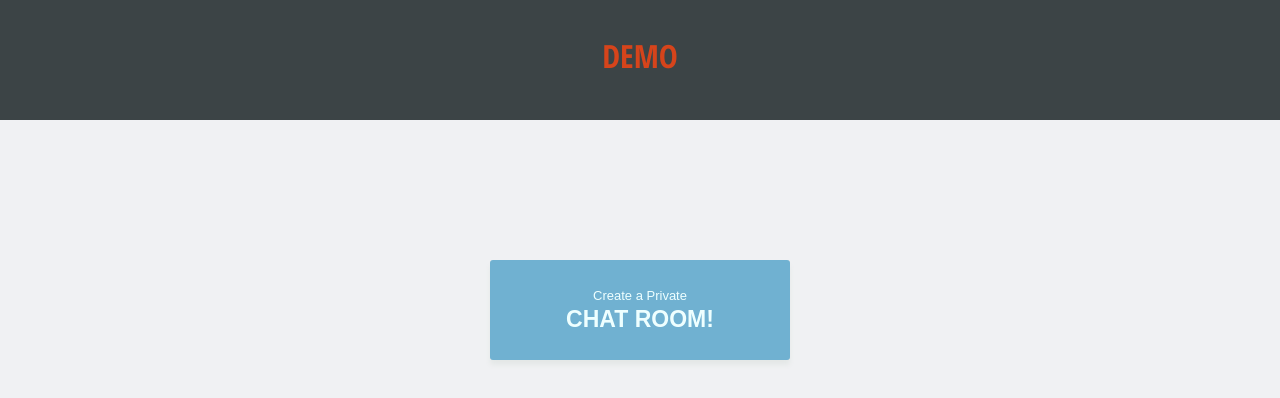
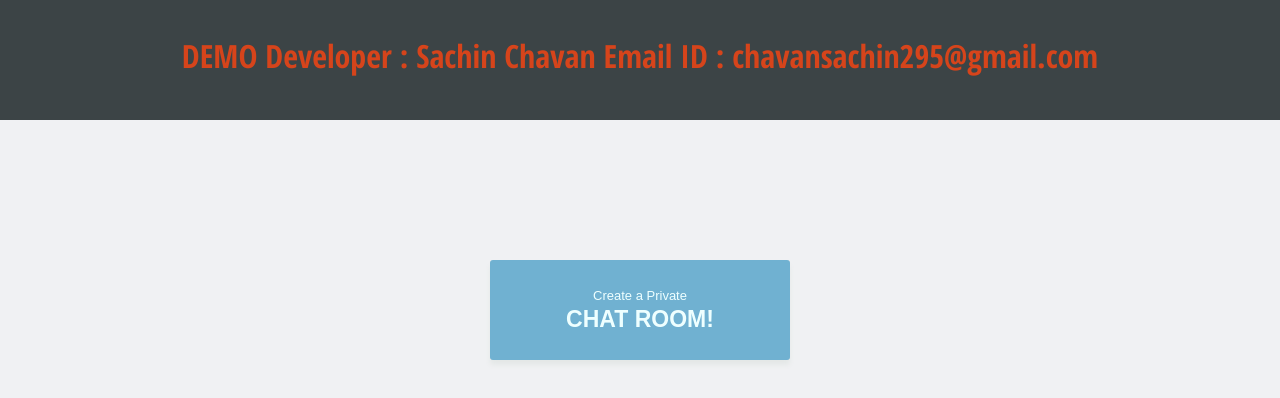
Before and after one commit to Satatya/nodejschat, a website: page views/home.html in a window 1280 px wide. Drawn offline with Linux system fonts and the light colour scheme; files that its build step writes are made by us from their sources.

Commit message:
Update home.html

```diff
--- a/views/home.html
+++ b/views/home.html
@@ -23,6 +23,8 @@
 
 			<h1 class="homebannertext">
 				<span>DEMO</span>
+				<span>Developer : Sachin Chavan </span>
+				<span>Email ID : chavansachin295@gmail.com </span>
 			</h1>
 
 	</header>
```
